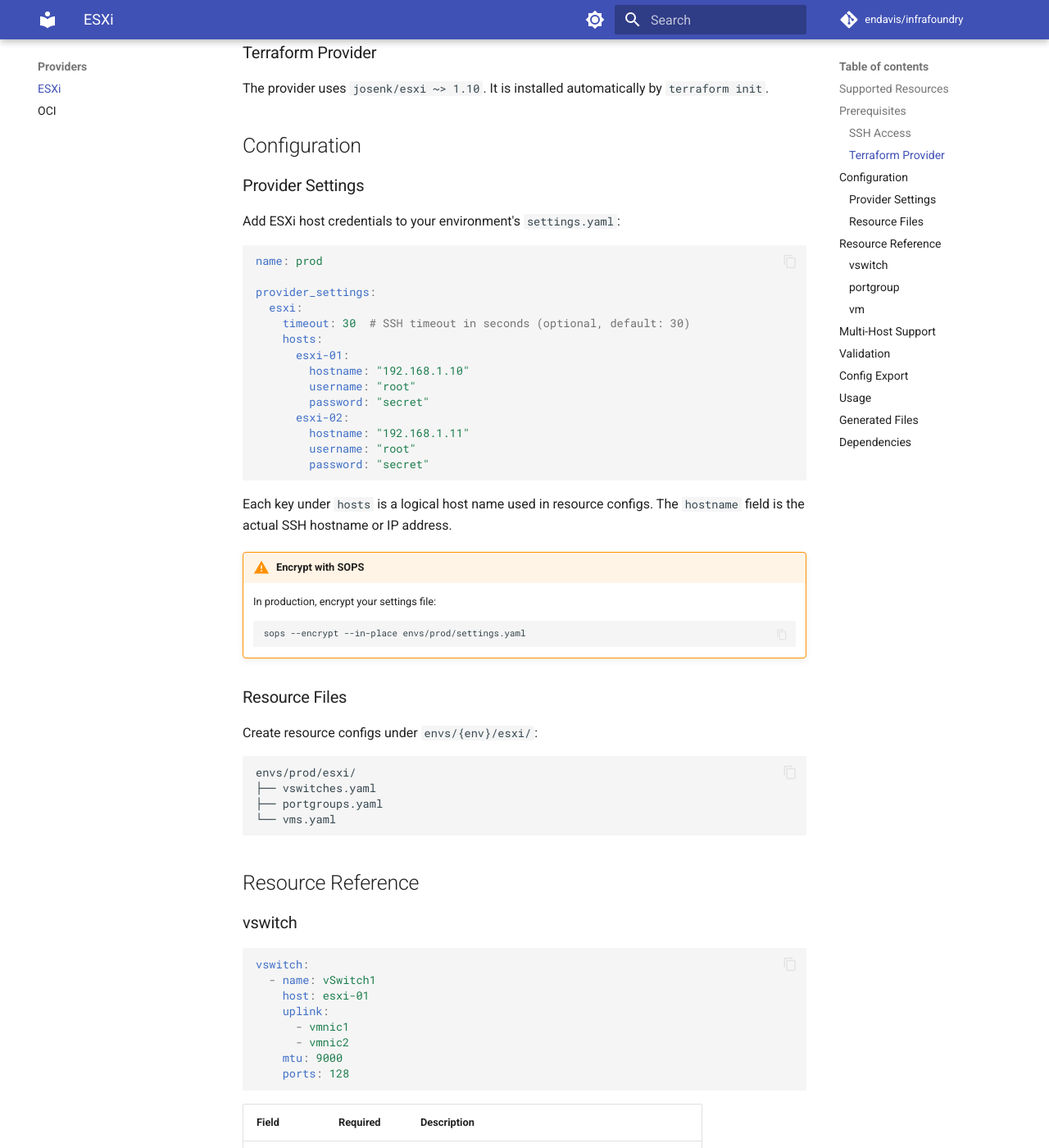
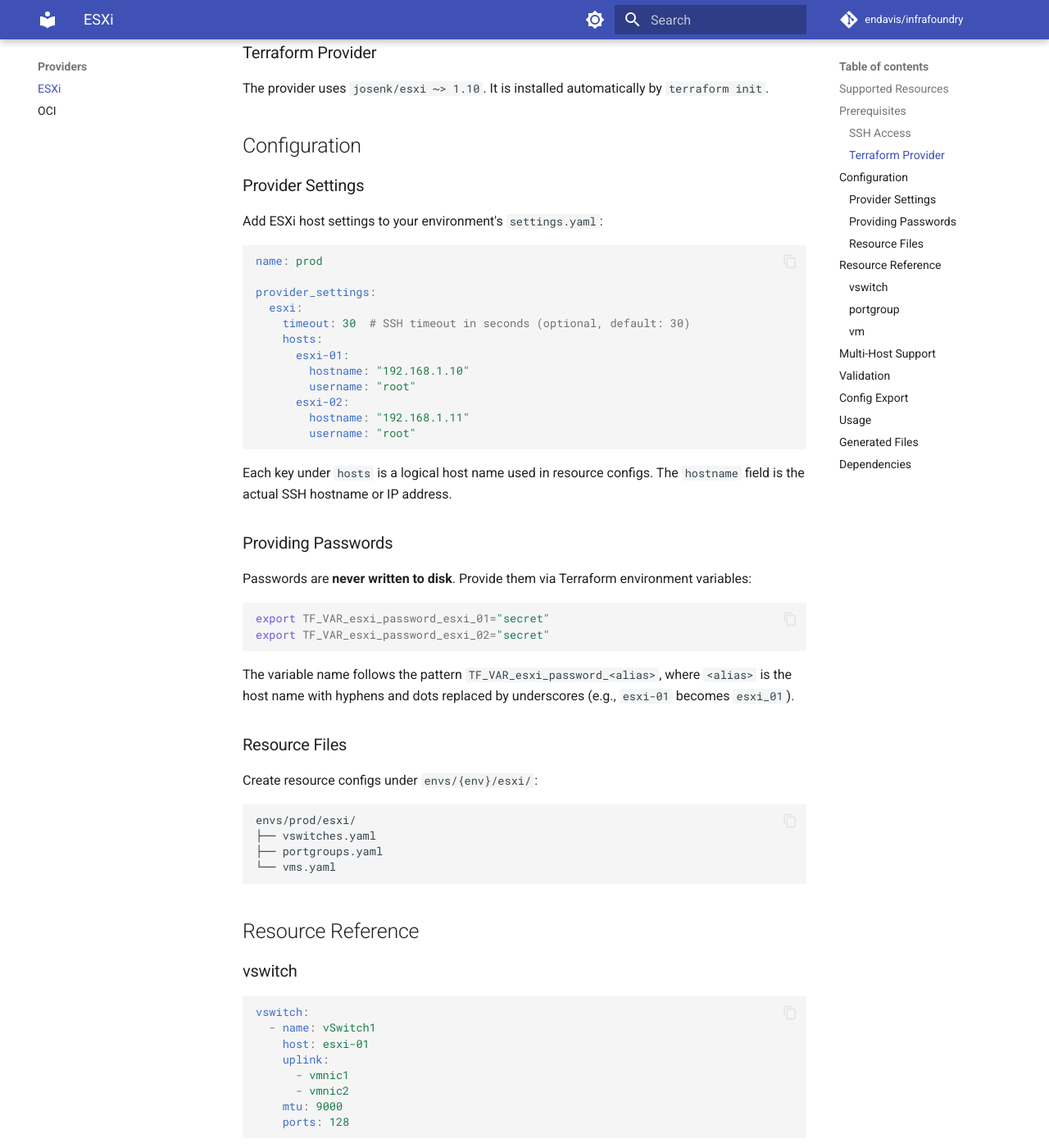
Before and after one commit to endavis/infrafoundry, an MkDocs documentation site: the page built from docs/providers/esxi.md, in a window 1280 px wide and 1400 px high, scrolled down 823 px. Shown: the whole window at 82% size. Built offline with MkDocs 1.6.1 and Material for MkDocs 9.7.7, drawn with Linux system fonts in a browser that asks for light colours; comment, search, counter and statistics services are not loaded.

Commit message:
fix: avoid writing ESXi passwords to tfvars file
Passwords must be provided via TF_VAR_esxi_password_<alias> environment
variables instead of being written as clear text to terraform.tfvars.

````diff
--- a/docs/providers/esxi.md
+++ b/docs/providers/esxi.md
@@ -28,7 +28,7 @@
 
 ### Provider Settings
 
-Add ESXi host credentials to your environment's `settings.yaml`:
+Add ESXi host settings to your environment's `settings.yaml`:
 
 ```yaml
 name: prod
@@ -40,20 +40,23 @@
       esxi-01:
         hostname: "192.168.1.10"
         username: "root"
-        password: "secret"
       esxi-02:
         hostname: "192.168.1.11"
         username: "root"
-        password: "secret"
 ```
 
 Each key under `hosts` is a logical host name used in resource configs. The `hostname` field is the actual SSH hostname or IP address.
 
-!!! warning "Encrypt with SOPS"
-    In production, encrypt your settings file:
-    ```bash
-    sops --encrypt --in-place envs/prod/settings.yaml
-    ```
+### Providing Passwords
+
+Passwords are **never written to disk**. Provide them via Terraform environment variables:
+
+```bash
+export TF_VAR_esxi_password_esxi_01="secret"
+export TF_VAR_esxi_password_esxi_02="secret"
+```
+
+The variable name follows the pattern `TF_VAR_esxi_password_<alias>`, where `<alias>` is the host name with hyphens and dots replaced by underscores (e.g., `esxi-01` becomes `esxi_01`).
 
 ### Resource Files
 
````
Also changed, not shown: 1 other file.
